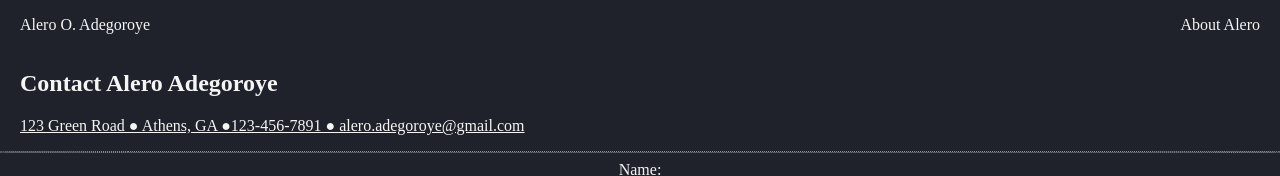
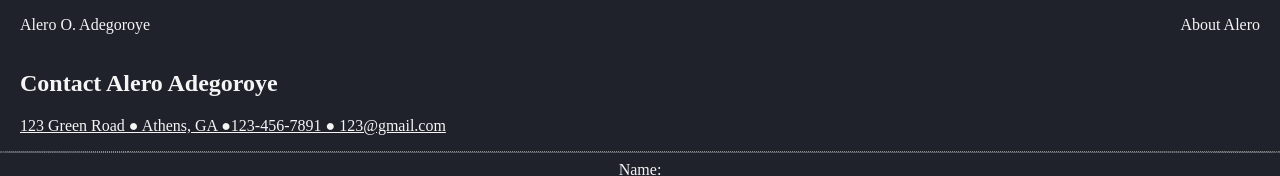
Before and after one commit to alad2121/alad2121.github.io, a plain HTML site: page contact.html in a window 1280 px wide. Shown: the top 176 px of the page. Drawn offline with Linux system fonts and the light colour scheme; a web font is replaced by a local one.

Commit message:
Update contact.html

```diff
--- a/contact.html
+++ b/contact.html
@@ -13,7 +13,7 @@
         </nav>
         <section>
             <h1>Contact Alero Adegoroye</h1>
-            <p>123 Green Road &#9679; Athens, GA &#9679;123-456-7891 &#9679; alero.adegoroye@gmail.com</p>
+            <p>123 Green Road &#9679; Athens, GA &#9679;123-456-7891 &#9679; 123@gmail.com</p>
         </section>
         <hr/>
         <form class="one-col" action="https://formsubmit.co/alero.adegoroye@gmail.com" method="POST">
```
